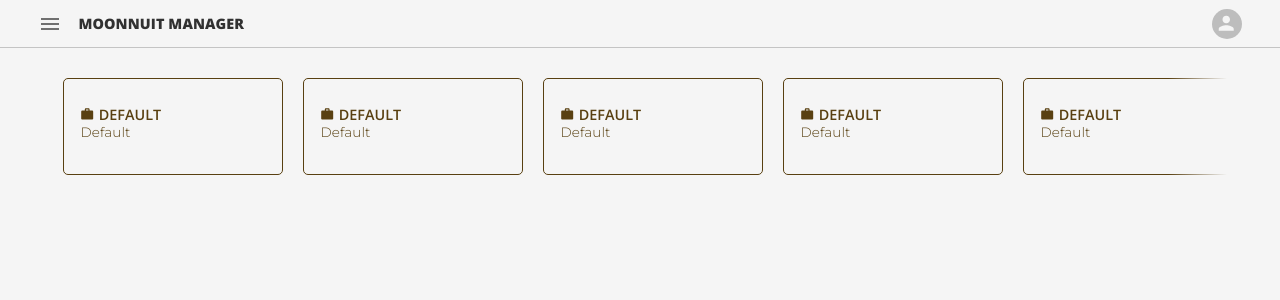
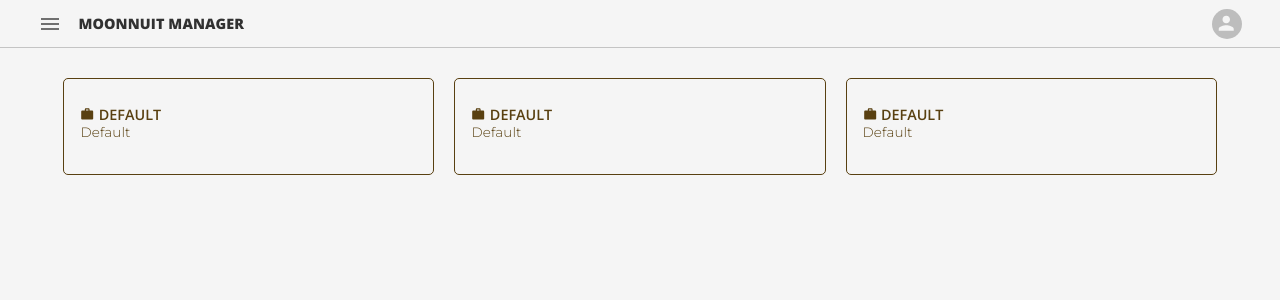
Before and after one commit to alejandroguardadodev/taskmanager, a React (Vite) app: page / in a window 1280 px wide. Shown: the top 300 px of the page. Built offline with nearby package versions, Linux system fonts and the light colour scheme.

Commit message:
Carrousel

```diff
--- /dev/null
+++ b/src/components/Carrousel/index.tsx
@@ -0,0 +1,150 @@
+import React from 'react'
+
+import { styled } from '@mui/system'
+
+import Box from '@mui/material/Box'
+
+import IconButton from '@mui/material/IconButton'
+import ArrowLeftIcon from '@mui/icons-material/ArrowLeft'
+import ArrowRightIcon from '@mui/icons-material/ArrowRight'
+
+const CarrouselContainer = styled("section", {
+    shouldForwardProp: (props) => props !== "containerwidth"
+})<{ containerwidth: number; }>(({ containerwidth }) => ({
+    padding: '0px',
+    margin: '0px',
+    width: `${containerwidth}px`,
+    position: 'relative',
+    display: 'flex',
+    flexDirection: 'column',
+    justifyContent: 'center',
+    alignItems: 'center',
+    overflow: 'hidden',
+    '&:hover': {
+      '& .float-button-action': {
+        top: '50%',
+        opacity: 1,
+      }
+    }
+}))
+
+const CardsContainer = styled("div", {
+    shouldForwardProp: (props) => props !== "containerwidth"
+})<{ containerwidth: number; }>(({ containerwidth }) => ({
+    padding: '0px',
+    margin: '0px',
+    width: `${containerwidth}px`,
+    display: 'flex',
+    overflowX: 'hidden',
+
+}))
+
+const FloatButton = styled(IconButton, {
+    shouldForwardProp: (props) => props !== "disable"
+})<{ disable: boolean }>(({ disable }) => ({
+    color: `${disable? '#DCD2BE' : 'white'}`,
+    background: `${disable? 'rgba(0, 0, 0, .2)' : '#127369'} !important`,
+    position: 'absolute',
+    top: '130%',
+    width: '30px',
+    height: '30px',
+    transform: 'translate(0px, -50%)',
+    transition: 'top .3s ease-in-out, opacity .2s ease-in-out',
+    opacity: 0,
+    '& svg': {
+      fontSize: '1.2rem',
+    }
+}))
+
+type RegisterCardHandleType = (id:number, width: number) => React.ReactNode
+
+interface CarrouselPropsType {
+    width: number;
+    cardsbyview: number;
+    data: number[];
+    onRegisterCard: RegisterCardHandleType;
+    horizontalPadding?: number;
+    maxwidth?: number;
+}
+
+const Carrousel = ({ width, cardsbyview, data, onRegisterCard, maxwidth, horizontalPadding=15 }: CarrouselPropsType) => {
+
+    const [marginleft, setMarginLeft] = React.useState<number>(0)
+
+    const carrouselContainerWidth = React.useMemo<number>(() => {
+        if (maxwidth && width > maxwidth) return maxwidth
+
+        return width
+    }, [maxwidth, width])
+
+    const cardsContainerWidth = React.useMemo<number>(() => {
+        return carrouselContainerWidth - (horizontalPadding * 2)
+    }, [carrouselContainerWidth, horizontalPadding])
+
+    const cardWidth = React.useMemo<number>(() => {
+        return cardsContainerWidth / cardsbyview
+    }, [cardsContainerWidth, cardsbyview])
+
+    const floatbuttondisabled = React.useMemo<boolean>(() => {
+        return data.length - cardsbyview <= 0
+    }, [data, cardsbyview])
+
+    const leftover = React.useMemo<number>(() => Math.abs(data.length - cardsbyview) * cardWidth, [data, cardsbyview, cardWidth])
+
+    const LeftMoveAction = () => {
+        if (floatbuttondisabled) return;
+
+        if (leftover > Math.abs(marginleft)) setMarginLeft( (marginleft - cardWidth) )
+    }
+
+    const RightMoveAction = () => {
+        if (floatbuttondisabled) return;
+
+        if (marginleft < 0) setMarginLeft( (marginleft + cardWidth) )
+    }
+
+    React.useEffect(() => {
+        setMarginLeft(0)
+    }, [])
+
+    return (
+        <CarrouselContainer containerwidth={carrouselContainerWidth} >
+            <CardsContainer containerwidth={cardsContainerWidth}>
+                <Box
+                    sx={{
+                        display: 'flex',
+                        scrollSnapAlign: 'start',
+                        transition: 'margin-left .2s ease-in-out',
+                        marginLeft: `${marginleft}px`
+                    }}
+                    >
+                        {data.map((id) => onRegisterCard(id, cardWidth))}
+                </Box>
+            </CardsContainer>
+
+            {!floatbuttondisabled && (<>
+                <FloatButton
+                    disable={(leftover <= Math.abs(marginleft))}
+                    onClick={LeftMoveAction}
+                    sx={{ left: 0 }}
+                    disableRipple={(leftover <= Math.abs(marginleft))}
+                    className='float-button-action'
+                    >
+                    <ArrowLeftIcon />
+                </FloatButton>
+
+                <FloatButton
+                    disable={marginleft >= 0}
+                    onClick={RightMoveAction}
+                    sx={{ right: 0 }}
+                    disableRipple={marginleft >= 0}
+                    className='float-button-action'
+                >
+                    <ArrowRightIcon />
+                </FloatButton>
+            </>)}
+        </CarrouselContainer>
+    )
+}
+
+export default Carrousel
--- a/src/components/cards/WorkspaceCard/index.tsx
+++ b/src/components/cards/WorkspaceCard/index.tsx
@@ -34,8 +34,14 @@ const CardBody = styled(Card)(() => ({
   border: '1px solid #594011',
   cursor: 'pointer',
   borderRadius: '5px',
+  '& .stack-card-title': {
+    transition: 'padding .2s ease-in-out',
+  },
   '&:hover': {
-    boxShadow: '0px 5px 20px -12px rgba(0,0,0,0.75)'
+    boxShadow: '0px 5px 20px -12px rgba(0,0,0,0.75)',
+    '& .stack-card-title': {
+      paddingLeft: '3px',
+    }
   },
 }))
 
@@ -50,7 +56,7 @@ const WorkspaceCard = ({ width }:WorkspaceCardPropsType) => {
     <CardBox cardwidth={width} >
       <CardBody elevation={0} >
         <CardContent>
-          <Stack flexDirection="row" alignItems="center">
+          <Stack className='stack-card-title' flexDirection="row" alignItems="center">
             <WorkIcon sx={{ color: '#594011', fontSize: '.9rem', marginRight: '4px' }} />
             <Typography variant='h5' sx={{ flexGrow: 1, color: '#594011' }}>Default</Typography>
           </Stack>
--- a/src/pages/HomePage/WorkspaceSection/index.tsx
+++ b/src/pages/HomePage/WorkspaceSection/index.tsx
@@ -1,136 +1,36 @@
 import React from 'react'
 
-import { styled } from '@mui/system'
-
-import Box from '@mui/material/Box'
-
+import Carrousel from '../../../components/Carrousel'
 import WorkspaceCard from '../../../components/cards/WorkspaceCard'
-
-import IconButton from '@mui/material/IconButton'
-import ArrowLeftIcon from '@mui/icons-material/ArrowLeft'
-import ArrowRightIcon from '@mui/icons-material/ArrowRight'
 
 import useResizePage from '../../../hooks/useResizePage'
 import useResponsive from '../../../hooks/useResponsive'
 
-const CardsContainer = styled(Box)(({ theme }) => ({
-    display: 'flex',
-    scrollSnapAlign: 'start',
-    transition: 'margin-left .2s ease-in-out',
-    [theme.breakpoints.down('sm')]: {
-      //
-    }
-}))
-
-const ArticleCarrouselContainer = styled("section", {
-  shouldForwardProp: (props) => props !== "containerwidth"
-})<{ containerwidth: number; }>(({ containerwidth }) => ({
-  padding: '0px',
-  margin: '0px',
-  width: `${containerwidth}px`,
-  display: 'flex',
-  overflowX: 'scroll',
-  scrollBehavior: 'smooth',
-  scrollSnapType: 'x mandatory',
-  msOverflowStyle: 'none',
-  scrollbarWidth: 'none',
-  mask: 'linear-gradient(90deg, rgba(255,255,255,1) 95%, rgba(255,255,255,0) 100%)',
-}))
-
-const ArticleContainer = styled("section", {
-  shouldForwardProp: (props) => props !== "containerwidth"
-})<{ containerwidth: number; }>(({ containerwidth }) => ({
-  padding: '0px',
-  margin: '0px',
-  width: `${containerwidth}px`,
-  position: 'relative',
-  display: 'flex',
-  flexDirection: 'column',
-  justifyContent: 'center',
-  alignItems: 'center',
-  overflow: 'hidden',
-  '&:hover': {
-    '& .float-button-action': {
-      top: '50%',
-      opacity: 1,
-    }
-  }
-}))
-
-const FloatButton = styled(IconButton)(() => ({
-  color: 'white',
-  background: '#127369 !important',
-  position: 'absolute',
-  top: '130%',
-  width: '30px',
-  height: '30px',
-  transform: 'translate(0px, -50%)',
-  transition: 'top .15s ease-in-out, opacity .15s ease-in-out',
-  opacity: 0,
-  '& svg': {
-    fontSize: '1.2rem',
-  }
-}))
-
-const DEFAULT_CARD_WIDTH = 240
-const PADDING_HORIZONTAL = 15
-const card_leghts = 7
-
 interface WorkspaceSectionPropsType {
-  maxwidth?: number;
+  maxwidth: number;
 }
 
 const WorkspaceSection = ({ maxwidth }:WorkspaceSectionPropsType) => {
 
-  const { isMobile } = useResponsive()
-
   const { pagewidth } = useResizePage(true)
 
-  const [marginleft, setMarginLeft] = React.useState<number>(0)
+  const { isMobile, isTablet } = useResponsive()
 
-  const articlecontainerwidth = React.useMemo<number>(() => {
-    if (maxwidth && pagewidth > maxwidth) return maxwidth
+  const numbersPerCards = React.useMemo<number>(() => {
+    if (isMobile) return 1
+    else if (isTablet) return 3
 
-    return pagewidth
-  }, [maxwidth, pagewidth])
-
-  const carrouselcontainerwidth = React.useMemo<number>(() => {
-    return articlecontainerwidth - (PADDING_HORIZONTAL * 2)
-  }, [articlecontainerwidth])
-
-  const cardwidth = React.useMemo<number>(() => {
-    if (isMobile) return carrouselcontainerwidth / 2
-
-    return DEFAULT_CARD_WIDTH
-  }, [isMobile, carrouselcontainerwidth])
-
-  const LeftMoveAction = () => {
-    setMarginLeft( (marginleft - cardwidth) )
-  }
-
-  const RightMoveAction = () => {
-    if (marginleft < 0) setMarginLeft( (marginleft + cardwidth) )
-  }
-
-  React.useEffect(() => {
-    setMarginLeft(0)
-  }, [])
+    return 6
+  }, [isMobile, isTablet])
 
   return (
-    <ArticleContainer containerwidth={articlecontainerwidth}>
-      <ArticleCarrouselContainer containerwidth={carrouselcontainerwidth}>
-        <CardsContainer sx={{ marginLeft: `${marginleft}px` }}>
-          {[...Array(card_leghts).keys()].map((_, index) => (<WorkspaceCard key={`workspace-card-${index}`} width={cardwidth} />))}
-        </CardsContainer>
-      </ArticleCarrouselContainer>
-      <FloatButton onClick={LeftMoveAction} sx={{ left: 0 }} className='float-button-action'>
-          <ArrowLeftIcon />
-      </FloatButton>
-
-      <FloatButton onClick={RightMoveAction} sx={{ right: 0 }} className='float-button-action'>
-        <ArrowRightIcon />
-      </FloatButton>
-    </ArticleContainer>
+    <Carrousel
+      width={pagewidth}
+      maxwidth={maxwidth}
+      cardsbyview={numbersPerCards}
+      data={[0, 1, 2]}
+      onRegisterCard={(id:number, width:number) => (<WorkspaceCard key={`workspace-card-${id}`} width={width} />)}
+    />
   )
 }
 
--- a/src/pages/HomePage/index.tsx
+++ b/src/pages/HomePage/index.tsx
@@ -1,7 +1,8 @@
+import React from 'react'
+
 import { styled } from '@mui/system'
 
 import WorkspaceSection from './WorkspaceSection'
-
 
 const Container = styled("article")(() => ({
   width: '100%',
@@ -10,6 +11,8 @@ const Container = styled("article")(() => ({
 }))
 
 const HomePage = () => {
+
+
   return (
     <Container>
       <WorkspaceSection maxwidth={1500} />
```
